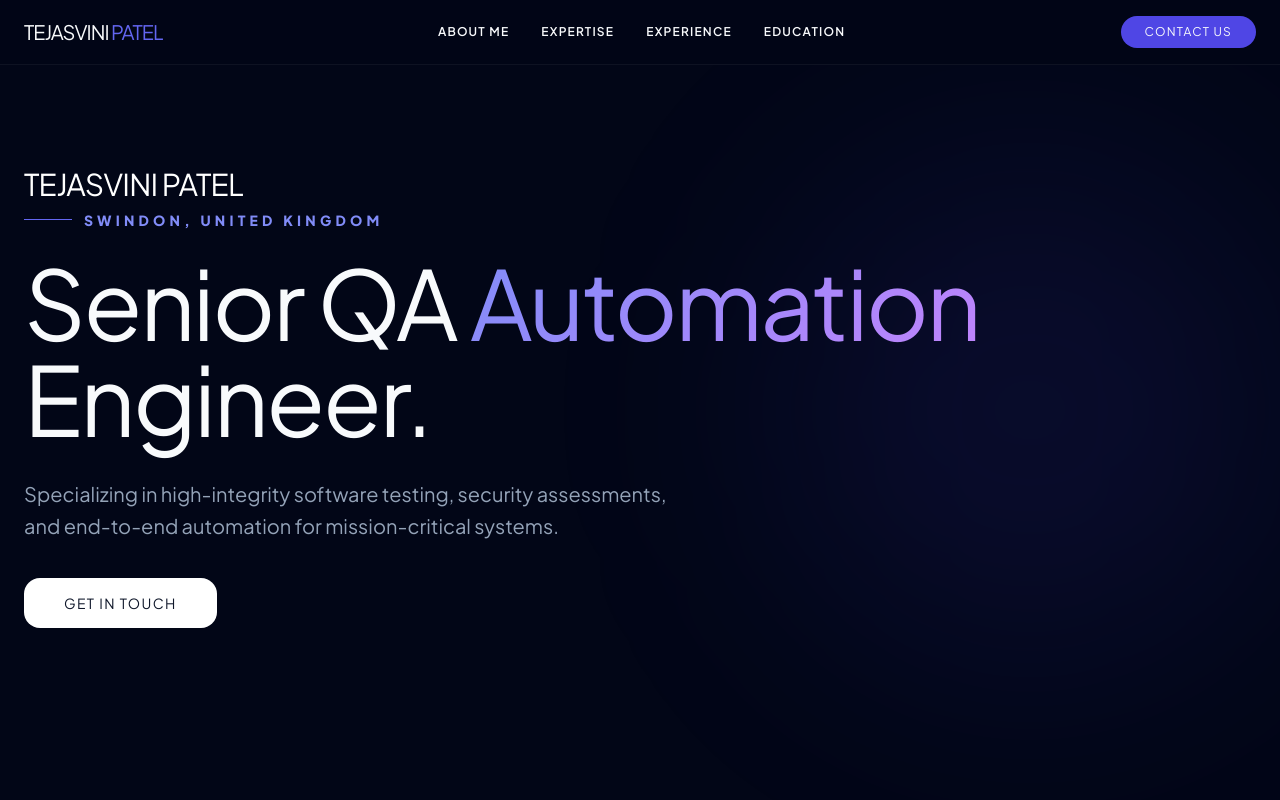
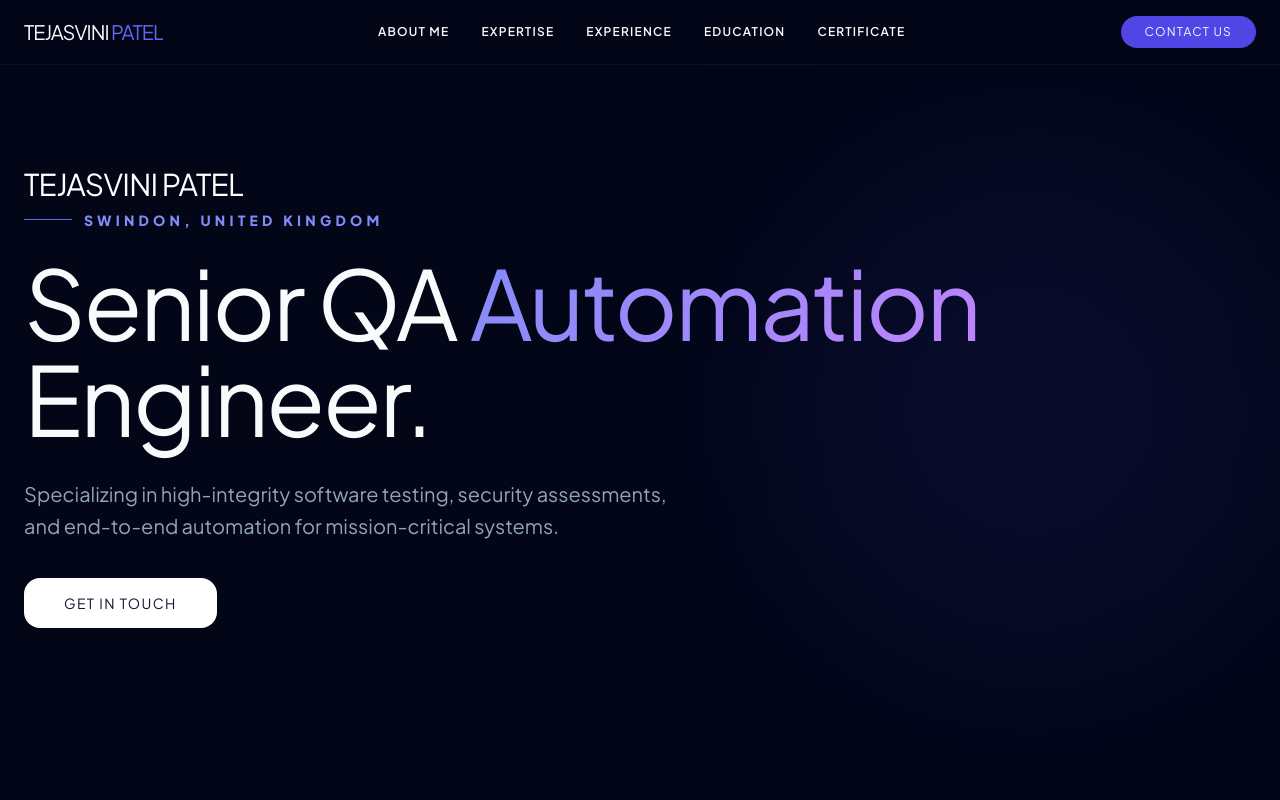
Before and after one commit to tejasvini18/portfolio, a plain HTML site: page index.html in a window 1280 px wide. Shown: the top 800 px of the page. Drawn offline with nearby package versions, Linux system fonts and the light colour scheme.

```diff
--- a/index.html
+++ b/index.html
@@ -36,6 +36,7 @@
                 <a href="#expertise" class="hover:text-indigo-400 transition">EXPERTISE</a>
                 <a href="#experience" class="hover:text-indigo-400 transition">EXPERIENCE</a>
                 <a href="#education" class="hover:text-indigo-400 transition">EDUCATION</a>
+                <a href="#education" class="hover:text-indigo-400 transition">CERTIFICATE</a>
             </div>
             <a href="#contact" class="bg-indigo-600 hover:bg-indigo-500 px-6 py-2 rounded-full text-xs font-800 transition uppercase tracking-widest">Contact Us</a>
         </div>
```
